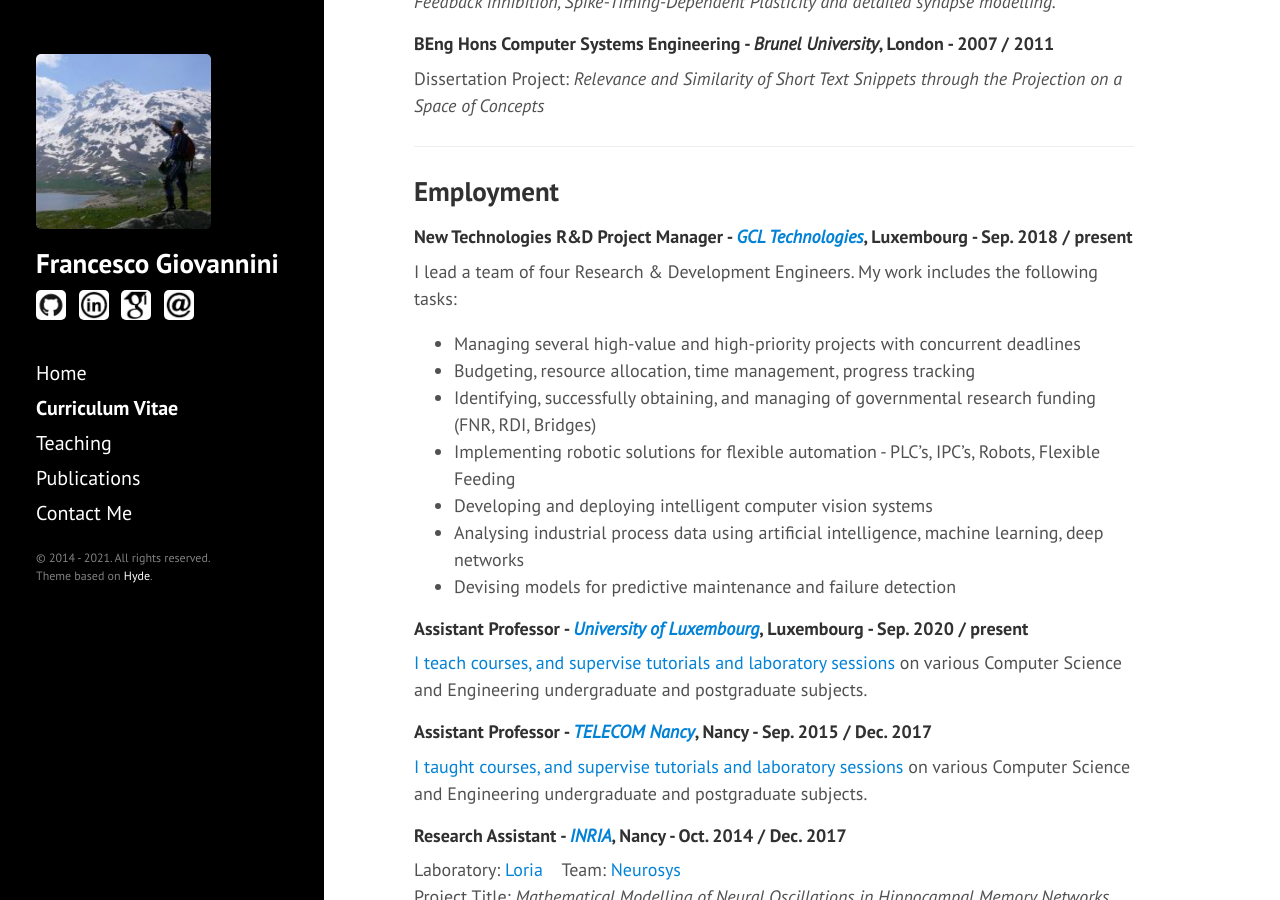
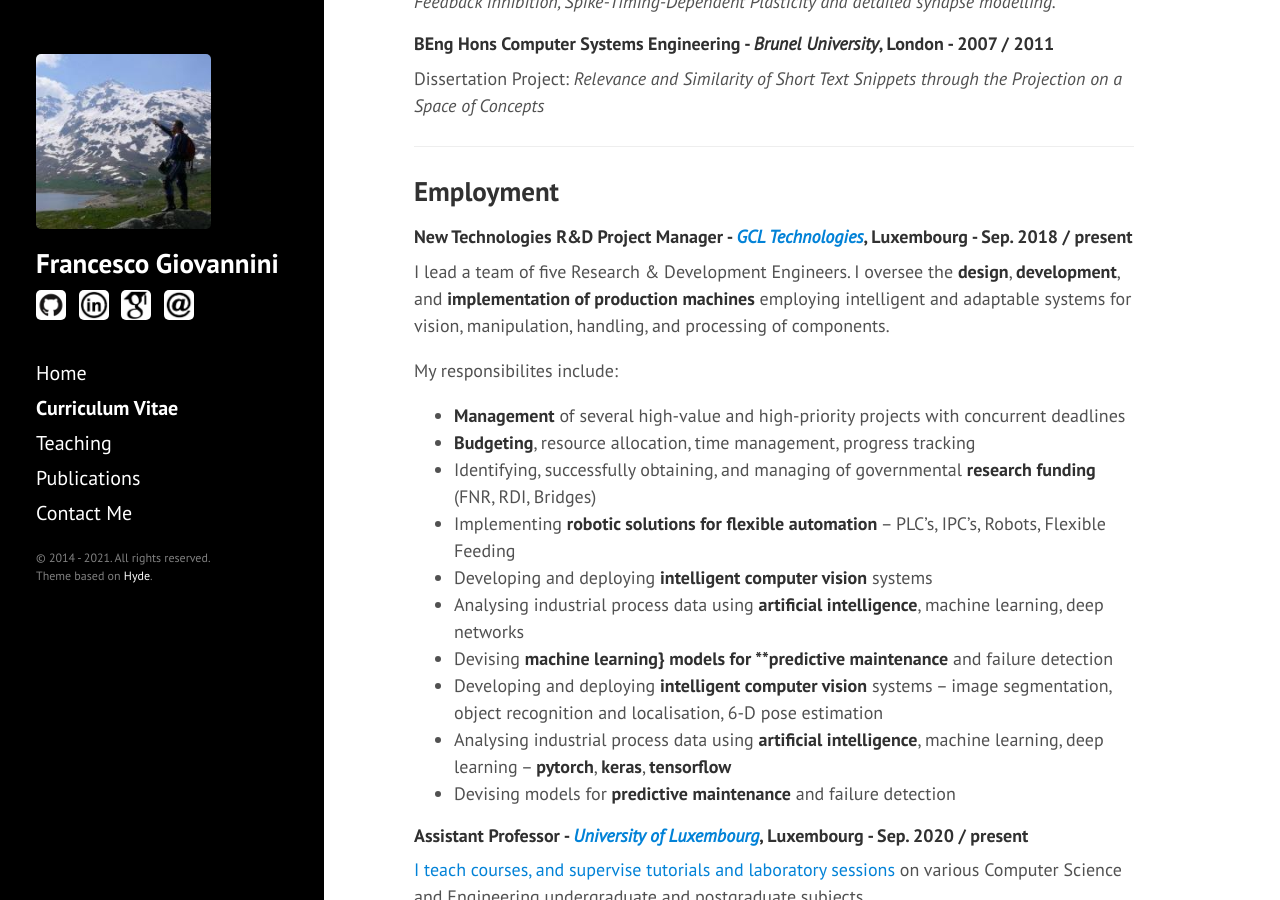
Before and after one commit to JoErNanO/joernano.github.io, a Jekyll site: the page built from pages/01-cv.md, in a window 1280 px wide and 900 px high, scrolled down 372 px. Built offline with Jekyll 4.4.1, drawn with Linux system fonts in a browser that asks for light colours; some of the changed text lies outside the part shown.

Commit message:
Update CV information. Add Research supervisions.

```diff
--- a/pages/01-cv.md
+++ b/pages/01-cv.md
@@ -19,15 +19,20 @@
 ## Employment
 
 #### **New Technologies R&amp;D Project Manager** - [*GCL Technologies*](https://www.gcltechnologies.lu), Luxembourg - Sep. 2018 / present
-I lead a team of four Research &amp; Development Engineers.
-My work includes the following tasks:
-* Managing several high-value and high-priority projects with concurrent deadlines
-* Budgeting, resource allocation, time management, progress tracking
-* Identifying, successfully obtaining, and managing of governmental research funding (FNR, RDI, Bridges)
-* Implementing robotic solutions for flexible automation - PLC's, IPC's, Robots, Flexible Feeding
-* Developing and deploying intelligent computer vision systems
-* Analysing industrial process data using artificial intelligence, machine learning, deep networks
-* Devising models for predictive maintenance and failure detection
+I lead a team of five Research &amp; Development Engineers.
+I oversee the **design**, **development**, and **implementation of production machines** employing intelligent and adaptable systems for vision, manipulation, handling, and processing of components.
+
+My responsibilites include:
+* **Management** of several high-value and high-priority projects with concurrent deadlines
+* **Budgeting**, resource allocation, time management, progress tracking
+* Identifying, successfully obtaining, and managing of governmental **research funding** (FNR, RDI, Bridges)
+* Implementing **robotic solutions for flexible automation** -- PLC's, IPC's, Robots, Flexible Feeding
+* Developing and deploying **intelligent computer vision** systems
+* Analysing industrial process data using **artificial intelligence**, machine learning, deep networks
+* Devising **machine learning} models for **predictive maintenance** and failure detection
+* Developing and deploying **intelligent computer vision** systems -- image segmentation, object recognition and localisation, 6-D pose estimation
+* Analysing industrial process data using **artificial intelligence**, machine learning, deep learning -- **pytorch**, **keras**, **tensorflow**
+* Devising models for **predictive maintenance** and failure detection
 
 #### **Assistant Professor** - [*University of Luxembourg*](https://wwwen.uni.lu), Luxembourg - Sep. 2020 / present
 [I teach courses, and supervise tutorials and laboratory sessions]({{site.baseurl}}pages/02-teaching/) on various Computer Science and Engineering undergraduate and postgraduate subjects.
@@ -58,6 +63,10 @@
 
 ## Honours and Awards
 
+#### 2018 - Associate Professor Qualification (Ma&icirc;tre de Conf&eacute;rences) - Computer Engineering and Informatics
+
+#### 2016 / 2017 - **Artificial Intelligence** Course Director at Telecom Nancy}
+
 #### 2014 / 17 - [CORDIS](http://cordis.europa.eu/home_en.html) PhD Scholarship
 
 #### 2012 - Winning robot in the [Imperial College Robotics Mapping and Navigation Challenge 2012](http://www.doc.ic.ac.uk/~ajd/Robotics/index.html)
```
Also changed, not shown: index.html (+13 -8 lines), pages/02-teaching.md (+24 -1 lines), pages/20-contact-me.md (+2 -2 lines).
